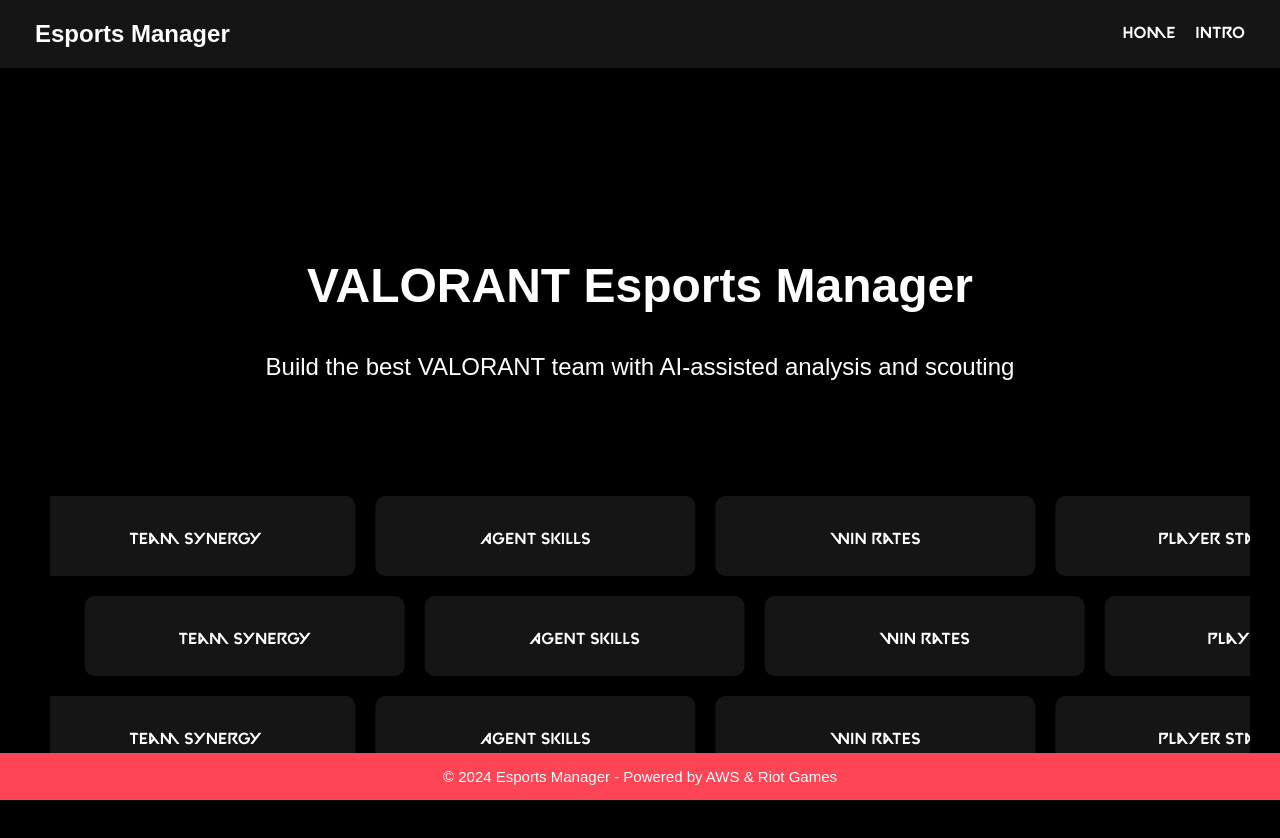
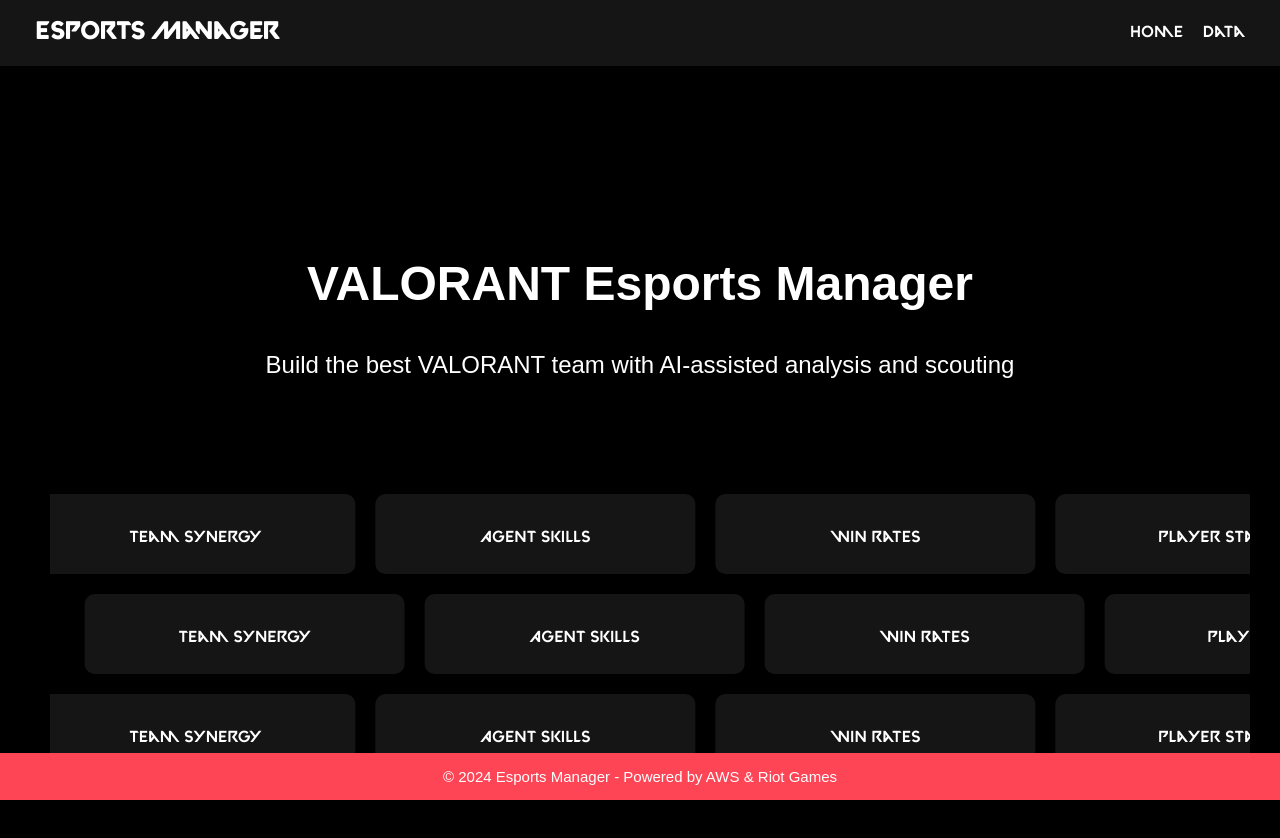
Before and after one commit to tx-appdev/aws-hackathon, a Next.js app in the folder client-next/: page / in a window 1280 px wide. Shown: the top 838 px of the page. Built offline with nearby package versions, Linux system fonts and the light colour scheme.

Commit message:
changed fake intro page to data page

```diff
--- a/client-next/src/app/components/Header.js
+++ b/client-next/src/app/components/Header.js
@@ -8,7 +8,7 @@
         <h1>Esports Manager</h1>
         <nav>
           <Link href="/" className="nav-link">Home</Link>
-          <Link href="/intro" className="nav-link">Intro</Link>
+          <Link href="/data" className="nav-link">Data</Link>
         </nav>
       </div>
     </header>
--- a/client-next/src/app/components/header.css
+++ b/client-next/src/app/components/header.css
@@ -15,6 +15,7 @@
     padding-left: 15px;
     margin: 0; /* Remove default margin */
     font-size: 1.5em; /* Header font size */
+    font-family: VAL;
 }
 
 nav {
```
